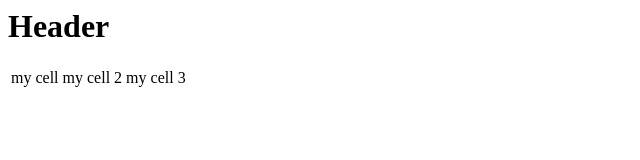
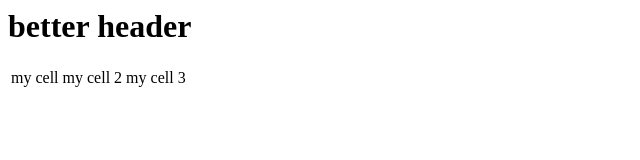
Before and after one commit to ozhati/gitpractice, a plain HTML site: page index.html in a window 1280 px wide. Shown: the whole page, without its empty margins (0-640 px from the left). Drawn offline with Linux system fonts and the light colour scheme.

Commit message:
updated header

```diff
--- a/index.html
+++ b/index.html
@@ -1,6 +1,6 @@
 <html>
 <body>
-	<h1>Header</h1>
+	<h1>better header</h1>
 	<table>
 		<tr>
 			<td>my cell</td>
```
